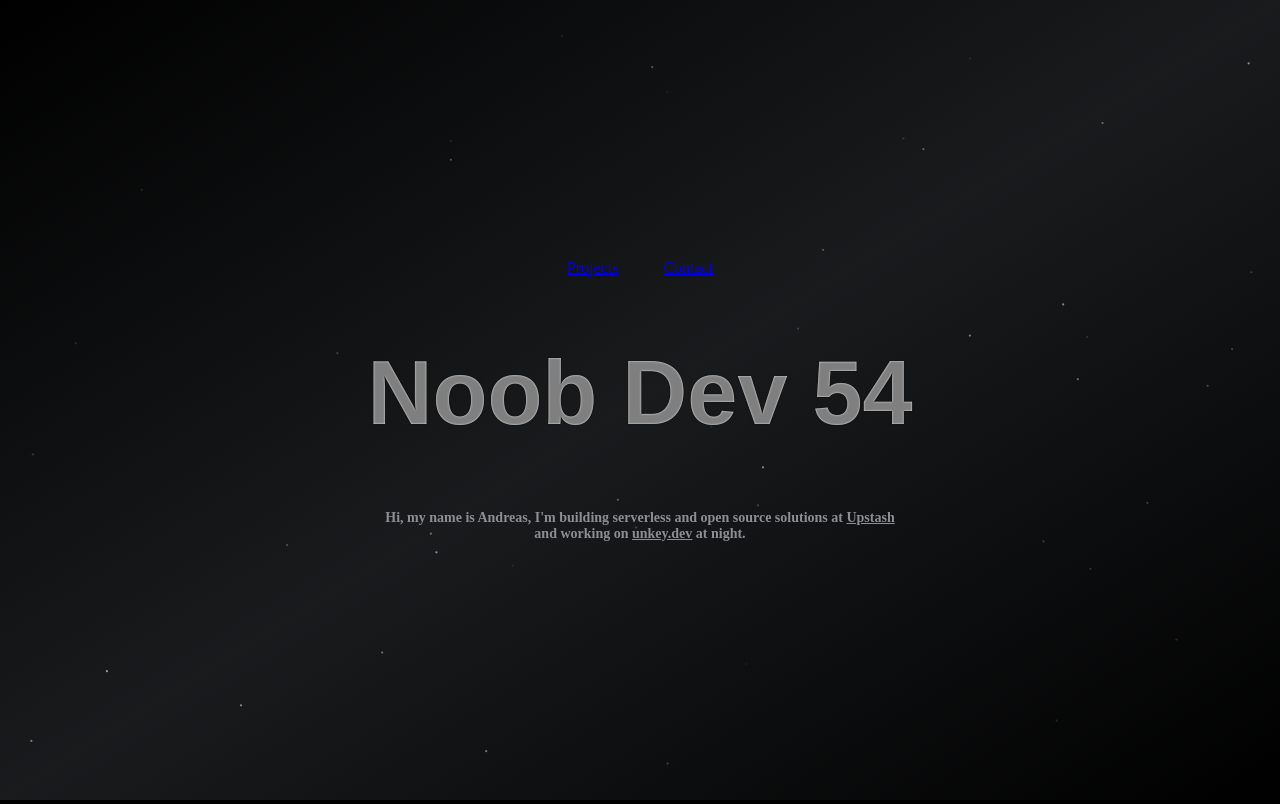
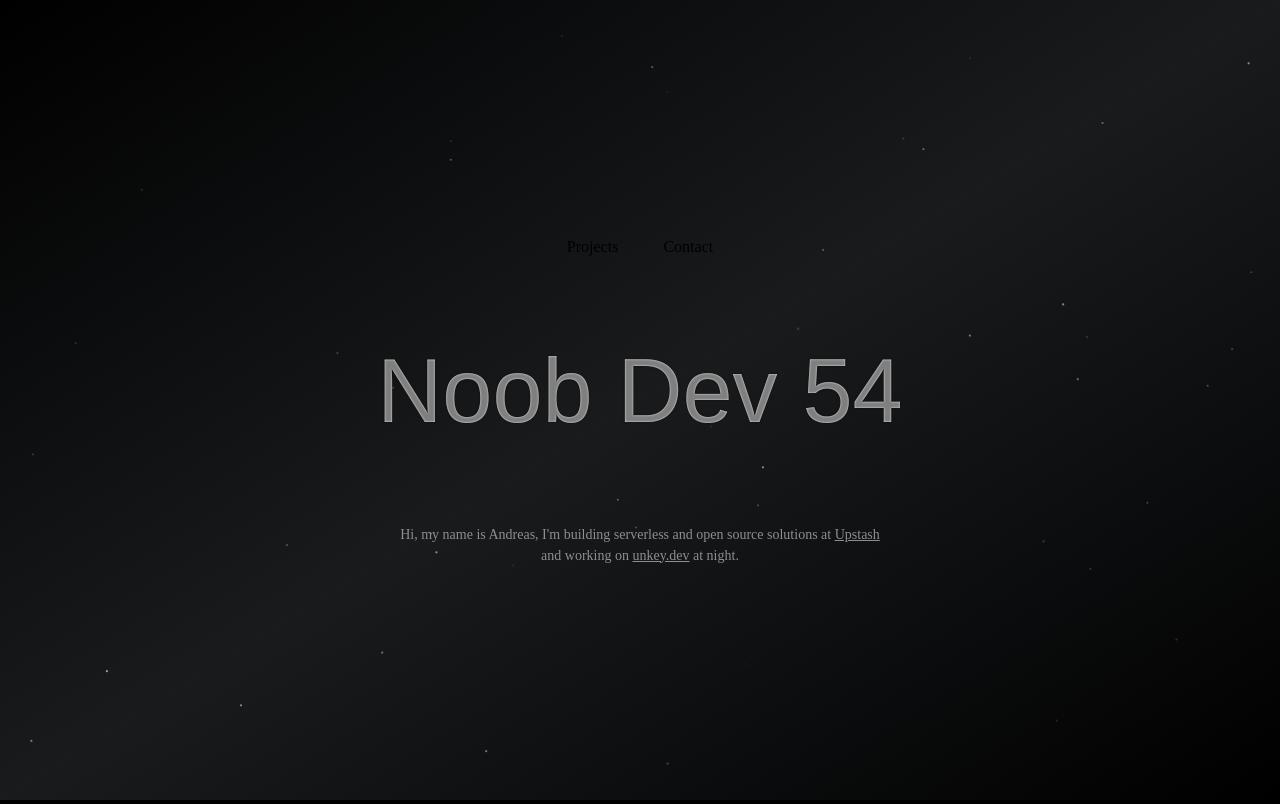
Before and after one commit to Muntasir2001/noobdev54-website, a Next.js app: page / in a window 1280 px wide. Built offline with nearby package versions, Linux system fonts and the light colour scheme.

Commit message:
added tailwind config

```diff
--- a/app/globals.scss
+++ b/app/globals.scss
@@ -1,3 +1,7 @@
+@tailwind base;
+@tailwind components;
+@tailwind utilities;
+
 * {
 	margin: 0;
 	padding: 0;
--- a/package.json
+++ b/package.json
@@ -19,5 +19,10 @@
     "react-dom": "18.2.0",
     "sass": "^1.66.1",
     "typescript": "5.1.6"
+  },
+  "devDependencies": {
+    "autoprefixer": "^10.4.15",
+    "postcss": "^8.4.28",
+    "tailwindcss": "^3.3.3"
   }
 }
--- /dev/null
+++ b/postcss.config.js
@@ -0,0 +1,6 @@
+module.exports = {
+  plugins: {
+    tailwindcss: {},
+    autoprefixer: {},
+  },
+}
--- /dev/null
+++ b/tailwind.config.js
@@ -0,0 +1,15 @@
+/** @type {import('tailwindcss').Config} */
+module.exports = {
+	content: [
+		'./app/**/*.{js,ts,jsx,tsx,mdx}',
+		'./pages/**/*.{js,ts,jsx,tsx,mdx}',
+		'./components/**/*.{js,ts,jsx,tsx,mdx}',
+
+		// Or if using `src` directory:
+		// './src/**/*.{js,ts,jsx,tsx,mdx}',
+	],
+	theme: {
+		extend: {},
+	},
+	plugins: [],
+};
```
Also changed, not shown: 1 other file (tests, documents, lock files or other folders).
